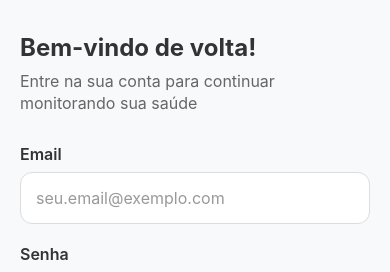
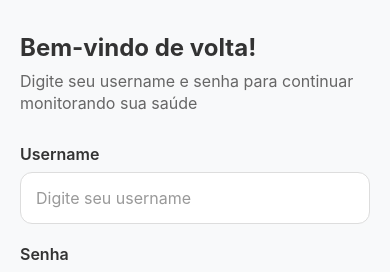
Before and after one commit to Kauesamartino/NeocareApp, a React Native app: screen /Login in a window 390 px wide. Shown: the part 178-450 px from the top of the page. Built offline with nearby package versions, Linux system fonts and the light colour scheme.

Commit message:
feat: update login and registration screens to use username instead of email

```diff
--- a/screens/CadastroScreen/index.tsx
+++ b/screens/CadastroScreen/index.tsx
@@ -22,6 +22,11 @@ interface CadastroScreenProps {
 }
 
 export default function CadastroScreen({ navigation }: CadastroScreenProps) {
+  // Redirecionar automaticamente para o novo fluxo de cadastro
+  React.useEffect(() => {
+    navigation?.replace('CadastroDadosPessoais');
+  }, [navigation]);
+
   const [formData, setFormData] = useState({
     nome: '',
     email: '',
--- a/screens/LoginScreen/index.tsx
+++ b/screens/LoginScreen/index.tsx
@@ -21,7 +21,7 @@ interface LoginScreenProps {
 }
 
 export default function LoginScreen({ navigation }: LoginScreenProps) {
-  const [email, setEmail] = useState('');
+  const [username, setUsername] = useState('');
   const [password, setPassword] = useState('');
   const [showPassword, setShowPassword] = useState(false);
   const [rememberMe, setRememberMeLocal] = useState(false);
@@ -29,19 +29,20 @@ export default function LoginScreen({ navigation }: LoginScreenProps) {
   // Usar o contexto de autenticação
   const { login, isLoading } = useAuth();
 
-  const validateEmail = (email: string) => {
-    const emailRegex = /^[^\s@]+@[^\s@]+\.[^\s@]+$/;
-    return emailRegex.test(email);
-  };
+  // Função para validar username (removida validação de email)
+  // const validateEmail = (email: string) => {
+  //   const emailRegex = /^[^\s@]+@[^\s@]+\.[^\s@]+$/;
+  //   return emailRegex.test(email);
+  // };
 
   const handleLogin = async () => {
-    if (!email.trim() || !password.trim()) {
+    if (!username.trim() || !password.trim()) {
       Alert.alert('Erro', 'Por favor, preencha todos os campos');
       return;
     }
 
-    if (!validateEmail(email)) {
-      Alert.alert('Erro', 'Por favor, insira um email válido');
+    if (username.length < 3) {
+      Alert.alert('Erro', 'O username deve ter pelo menos 3 caracteres');
       return;
     }
 
@@ -51,7 +52,7 @@ export default function LoginScreen({ navigation }: LoginScreenProps) {
     }
 
     try {
-      const success = await login(email, password);
+      const success = await login(username, password);
 
       if (success) {
         // Salvar preferência "Lembrar de mim"
@@ -61,7 +62,7 @@ export default function LoginScreen({ navigation }: LoginScreenProps) {
         // baseado no estado de autenticação
         console.log('✅ Login realizado, navegando para Home...');
       } else {
-        Alert.alert('Erro', 'Email ou senha incorretos');
+        Alert.alert('Erro', 'Username ou senha incorretos');
       }
     } catch (error) {
       Alert.alert('Erro', 'Ocorreu um erro durante o login. Tente novamente.');
@@ -78,7 +79,7 @@ export default function LoginScreen({ navigation }: LoginScreenProps) {
   };
 
   const handleSignUp = () => {
-    navigation?.navigate('Cadastro');
+    navigation?.navigate('CadastroDadosPessoais');
   };
 
   return (
@@ -98,21 +99,20 @@ export default function LoginScreen({ navigation }: LoginScreenProps) {
           <View style={styles.welcomeContainer}>
             <Text style={styles.welcomeTitle}>Bem-vindo de volta!</Text>
             <Text style={styles.welcomeSubtitle}>
-              Entre na sua conta para continuar monitorando sua saúde
+              Digite seu username e senha para continuar monitorando sua saúde
             </Text>
           </View>
 
           {/* Form */}
           <View style={styles.form}>
             <View style={styles.inputContainer}>
-              <Text style={styles.label}>Email</Text>
+              <Text style={styles.label}>Username</Text>
               <TextInput
                 style={styles.input}
-                value={email}
-                onChangeText={setEmail}
-                placeholder="seu.email@exemplo.com"
+                value={username}
+                onChangeText={setUsername}
+                placeholder="Digite seu username"
                 placeholderTextColor="#999"
-                keyboardType="email-address"
                 autoCapitalize="none"
                 autoCorrect={false}
               />
```
